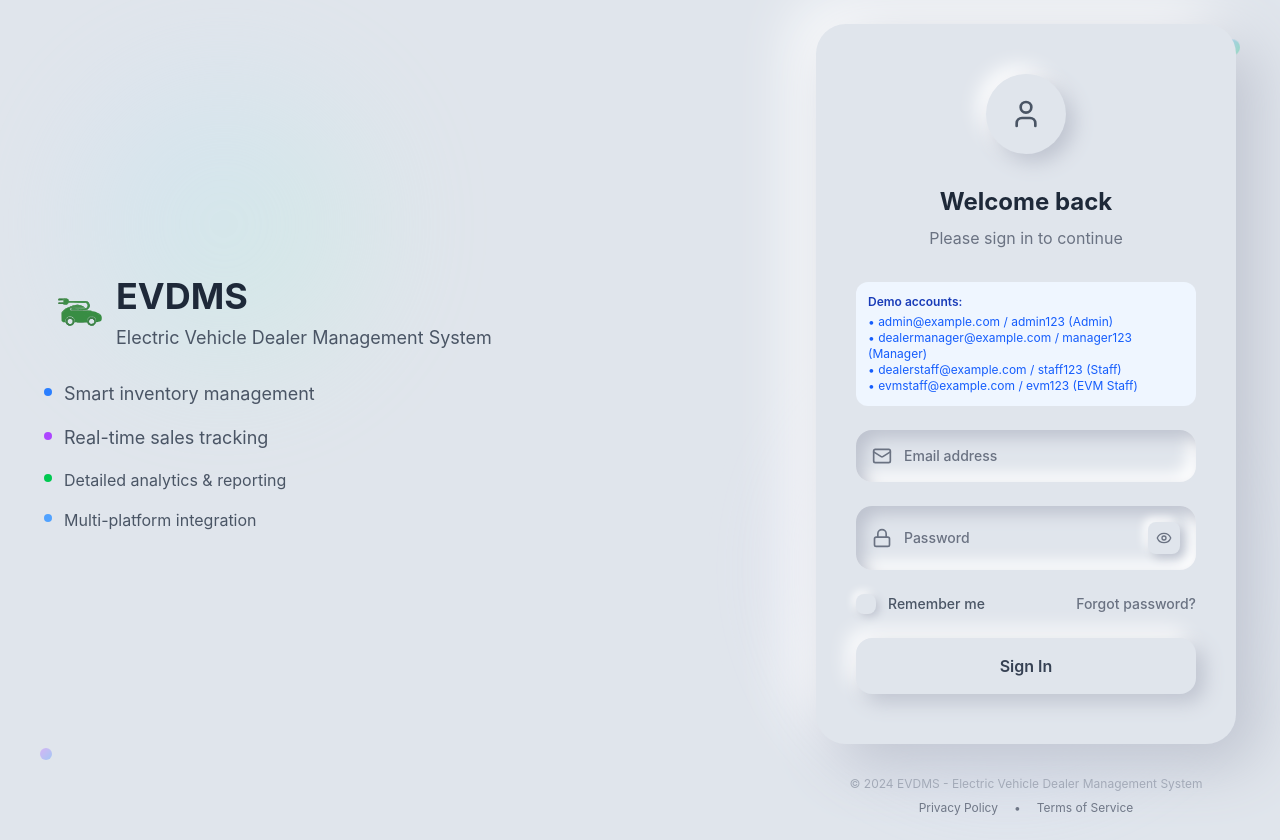
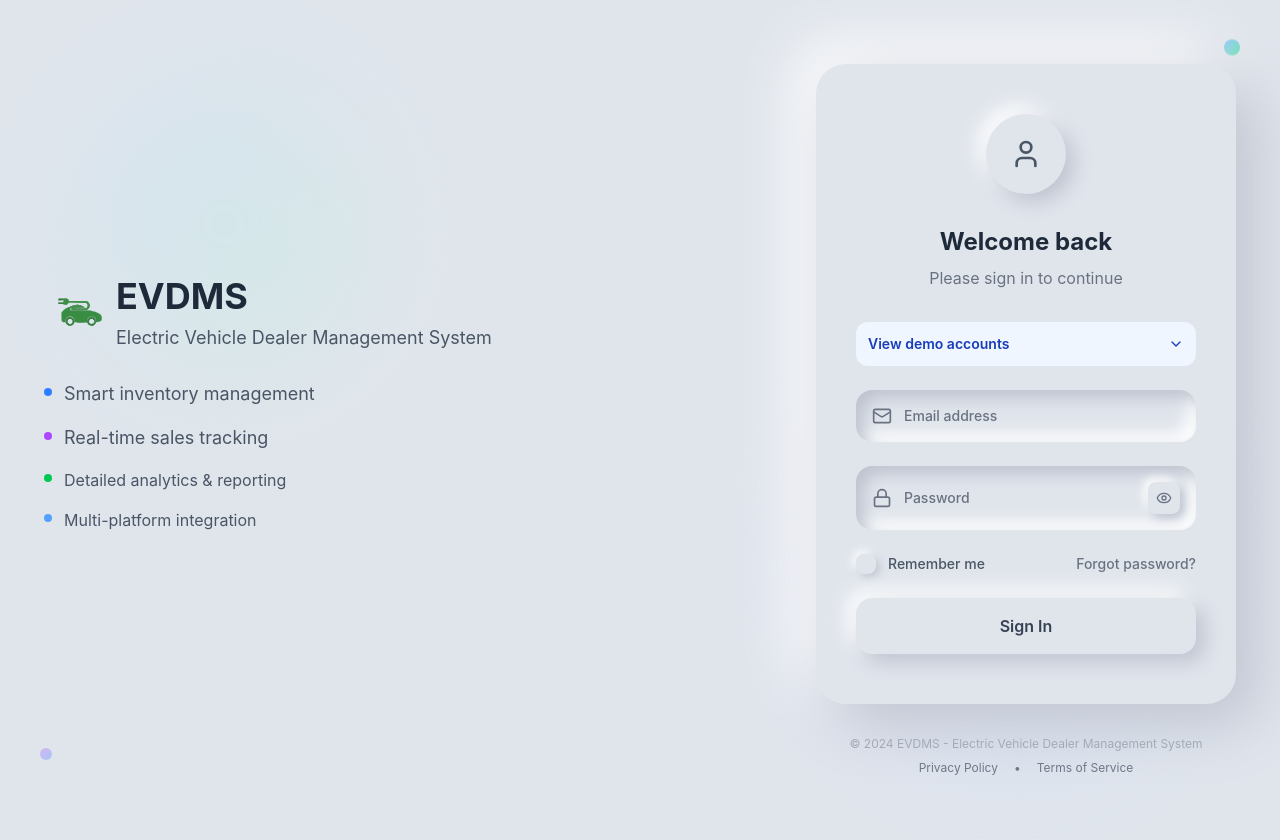
Before and after one commit to FA25-SWP391-SE1839-Group5/evdms-fe, a React (Vite) app: page / in a window 1280 px wide. Built offline with nearby package versions, Linux system fonts and the light colour scheme.

Commit message:
thu gọn demo accounts cho gọn

```diff
--- a/src/components/auth/DemoCredentials.jsx
+++ b/src/components/auth/DemoCredentials.jsx
@@ -1,7 +1,25 @@
-import React from 'react';
+import React, { useState } from 'react';
+import { ChevronDown, ChevronUp } from 'lucide-react';
 
 const DemoCredentials = () => {
+    const [isOpen, setIsOpen] = useState(false);
+
     return (
+        <div className="mt-4">
+            <button
+                type="button"
+                onClick={() => setIsOpen(!isOpen)}
+                className="w-full flex items-center justify-between p-3 bg-blue-50 hover:bg-blue-100 rounded-xl text-sm font-semibold text-blue-800 transition-colors"
+            >
+                <span>View demo accounts</span>
+                {isOpen ? (
+                    <ChevronUp className="w-4 h-4" />
+                ) : (
+                    <ChevronDown className="w-4 h-4" />
+                )}
+            </button>
+
+            {isOpen && (
                 <div className="mt-4 p-3 bg-blue-50 rounded-xl text-xs text-left">
                     <p className="font-semibold text-blue-800 mb-1">Demo accounts:</p>
                     <p className="text-blue-600">• admin@example.com / admin123 (Admin)</p>
@@ -9,6 +27,8 @@ const DemoCredentials = () => {
                     <p className="text-blue-600">• dealerstaff@example.com / staff123 (Staff)</p>
                     <p className="text-blue-600">• evmstaff@example.com / evm123 (EVM Staff)</p>
                 </div>
+            )}
+        </div>
     );
 };
 
```
Lines whose indentation alone changed are shown as unchanged.
